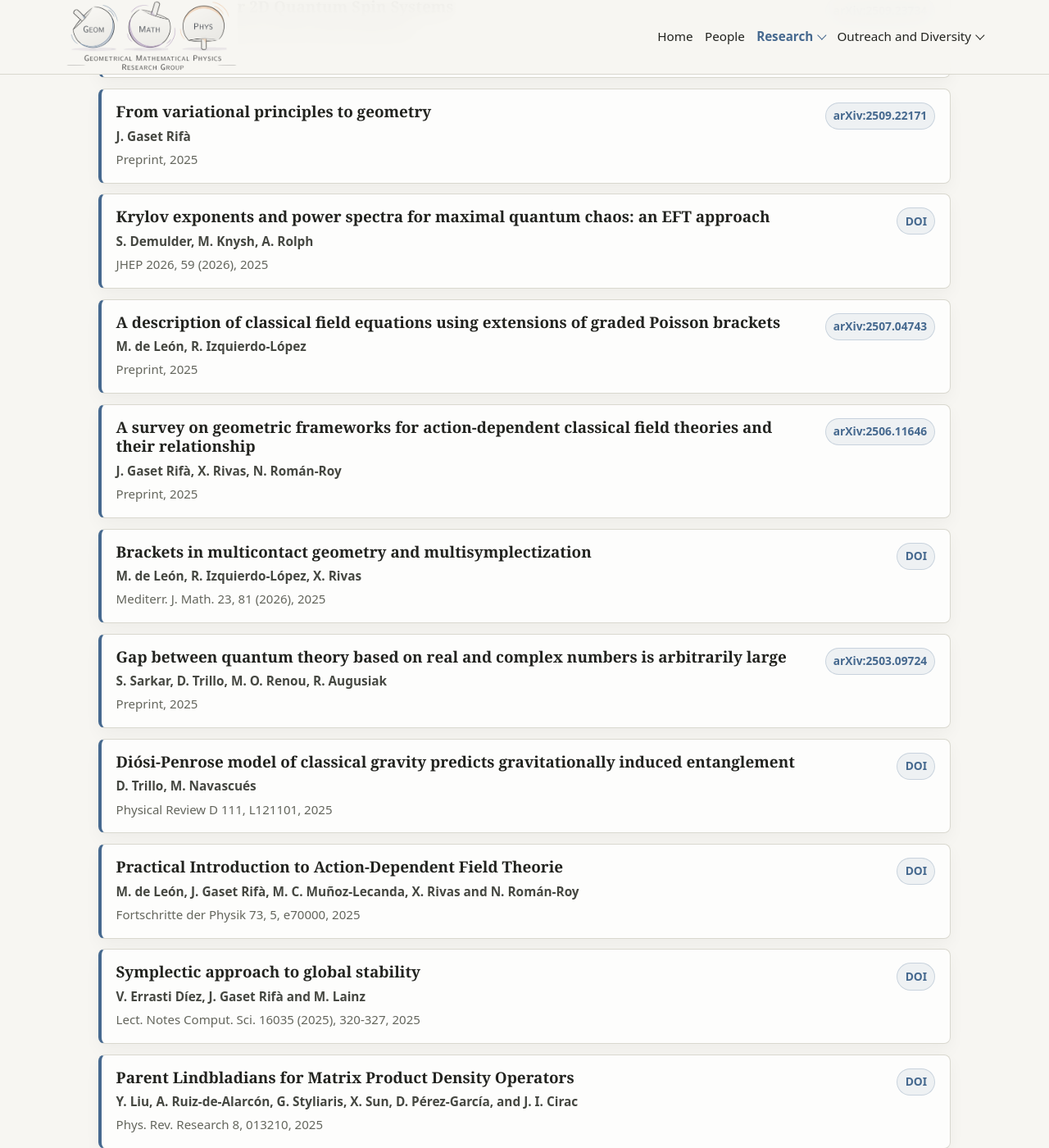
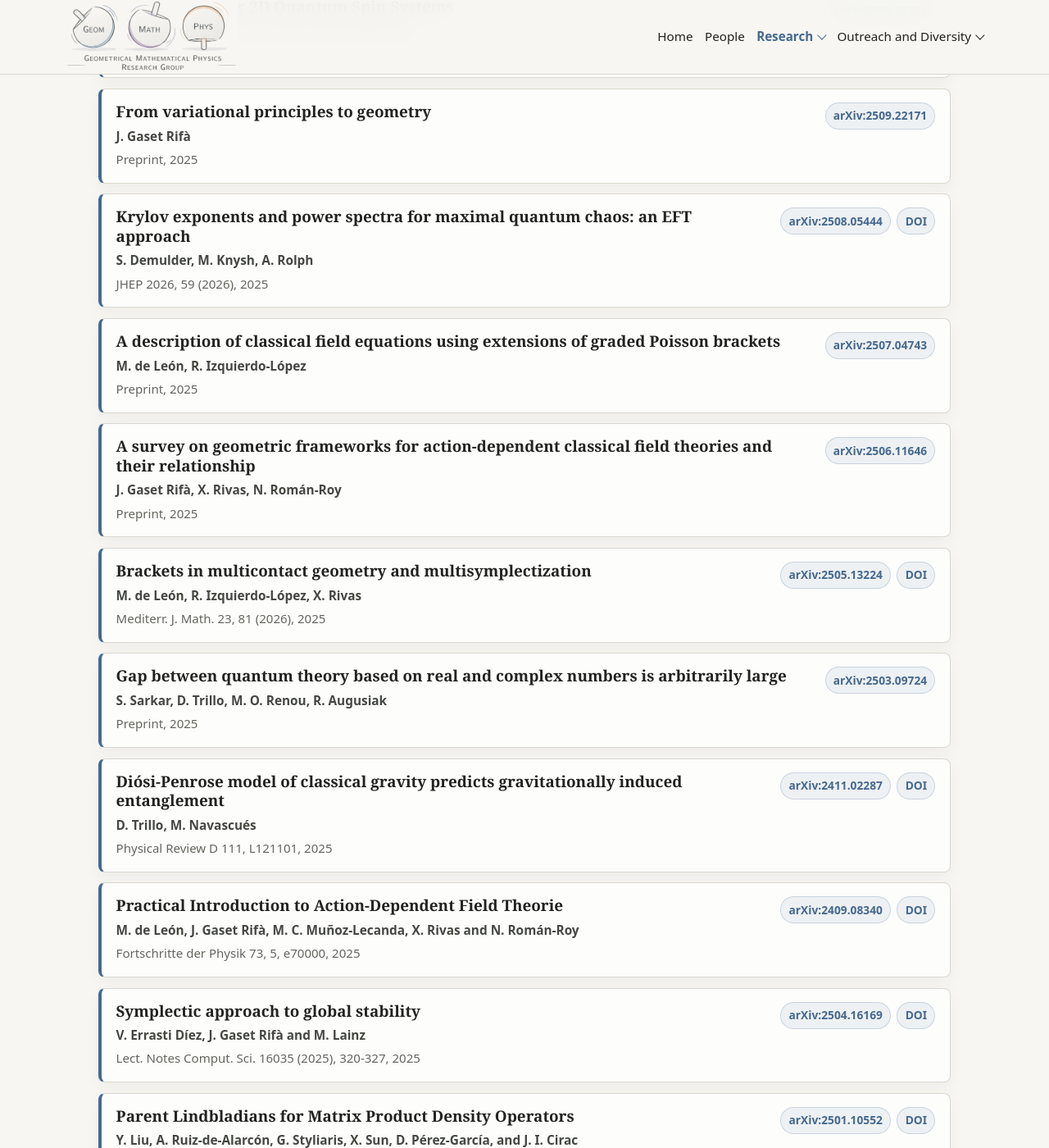
Before and after one commit to GeomMPhys/geommphys.github.io, a Jekyll site: the page built from publications.md, in a window 1280 px wide and 1400 px high, scrolled down 1746 px. Shown: the whole window at 82% size. Built offline with Jekyll 4.4.1, drawn with Linux system fonts in a browser that asks for light colours; some of the changed text lies outside the part shown.

Commit message:
added back the arxiv link when there is a DOI in the pubications

```diff
--- a/_data/publications.yml
+++ b/_data/publications.yml
@@ -71,7 +71,7 @@ selected:
     authors: "S. Demulder"
     venue: "JHEP 05 (2026) 146"
     year: 2026
-    arxiv: ""
+    arxiv: "2601.09534"
     doi: "10.1007/JHEP05(2026)146"
     url: "https://doi.org/10.1007/JHEP05(2026)146"
 
@@ -103,7 +103,7 @@ selected:
     authors: "S. Demulder, M. Knysh, A. Rolph"
     venue: "JHEP 2026, 59 (2026)"
     year: 2025
-    arxiv: ""
+    arxiv: "2508.05444"
     doi: "10.1007/JHEP04(2026)059"
     url: "https://doi.org/10.1007/JHEP04(2026)059"
 
@@ -127,7 +127,7 @@ selected:
     authors: "M. de León, R. Izquierdo-López, X. Rivas"
     venue: "Mediterr. J. Math. 23, 81 (2026)"
     year: 2025
-    arxiv: ""
+    arxiv: "2505.13224"
     doi: "10.1007/s00009-026-03077-4"
     url: "https://doi.org/10.1007/s00009-026-03077-4"
 
@@ -143,7 +143,7 @@ selected:
     authors: "D. Trillo, M. Navascués"
     venue: "Physical Review D 111, L121101"
     year: 2025
-    arxiv: ""
+    arxiv: "2411.02287"
     doi: "10.1103/PhysRevD.111.L121101"
     url: "https://doi.org/10.1103/PhysRevD.111.L121101"
 
@@ -151,7 +151,7 @@ selected:
     authors: "M. de León, J. Gaset Rifà, M. C. Muñoz-Lecanda, X. Rivas and N. Román-Roy"
     venue: "Fortschritte der Physik 73, 5, e70000"
     year: 2025
-    arxiv: ""
+    arxiv: "2409.08340"
     doi: "10.1002/prop.70000"
     url: "https://doi.org/10.1002/prop.70000"
 
@@ -159,7 +159,7 @@ selected:
     authors: "V. Errasti Díez, J. Gaset Rifà and M. Lainz"
     venue: "Lect. Notes Comput. Sci. 16035 (2025), 320-327"
     year: 2025
-    arxiv: ""
+    arxiv: "2504.16169"
     doi: "10.1007/978-3-032-03924-8_33"
     url: "https://link.springer.com/chapter/10.1007/978-3-032-03924-8_33"
 
@@ -167,7 +167,7 @@ selected:
     authors: "Y. Liu, A. Ruiz-de-Alarcón, G. Styliaris, X. Sun, D. Pérez-García, and J. I. Cirac"
     venue: "Phys. Rev. Research 8, 013210"
     year: 2025
-    arxiv: ""
+    arxiv: "2501.10552"
     doi: "10.1103/1qyd-59z7"
     url: "https://doi.org/10.1103/1qyd-59z7"
 
@@ -175,7 +175,7 @@ selected:
     authors: "V. Errasti Díez, J. Gaset Rifà, G. Staudt"
     venue: "Fortschritte der Physik 73, 4, 2400268"
     year: 2025
-    arxiv: ""
+    arxiv: "2408.16832"
     doi: "10.1002/prop.202400268"
     url: "https://doi.org/10.1002/prop.202400268"
 
@@ -183,7 +183,7 @@ selected:
     authors: "M. de León, R. Izquierdo-López"
     venue: "J. Math. Phys. 66 (2025), 022901"
     year: 2025
-    arxiv: ""
+    arxiv: "2410.06034"
     doi: "10.1063/5.0243128"
     url: "https://doi.org/10.1063/5.0243128"
 
@@ -191,7 +191,7 @@ selected:
     authors: "R. Campoamor-Stursberg, E. Fernandez-Saiz and F. J. Herranz"
     venue: "AIMS Mathematics 10 (2025), 6873-6909"
     year: 2024
-    arxiv: ""
+    arxiv: "2412.06057"
     doi: "10.3934/math.2025315"
     url: "https://doi.org/10.3934/math.2025315"
 
@@ -199,7 +199,7 @@ selected:
     authors: "J. Gaset Rifà, M. Lainz Valcázar, A. Mas, and X. Rivas"
     venue: "Geom. Mech. 1, no. 2, 153"
     year: 2024
-    arxiv: ""
+    arxiv: "2211.17058"
     doi: "10.1142/S2972458924500060"
     url: "https://doi.org/10.1142/S2972458924500060"
 
@@ -215,7 +215,7 @@ selected:
     authors: "V. Errasti Díez, M. Maier and J. A. Méndez-Zavaleta"
     venue: "Phys. Rev. D 109, no. 2"
     year: 2024
-    arxiv: ""
+    arxiv: "2310.12218"
     doi: "10.1103/PhysRevD.109.025010"
     url: "https://doi.org/10.1103/PhysRevD.109.025010"
 
```
Also changed, not shown: 1 other file.
